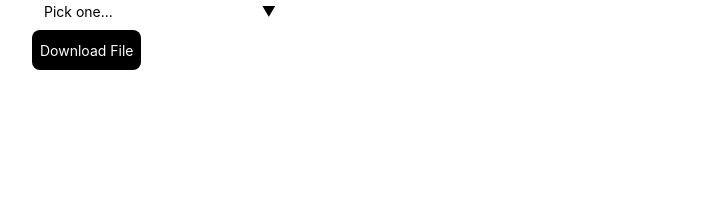
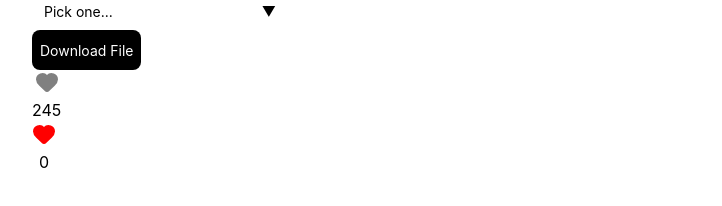
Before and after one commit to omkarwarik02/stark, a React (Vite) app: page / in a window 1280 px wide. Shown: the part 264-470 px from the top of the page, without its empty margins (278-1000 px from the left). Built offline with nearby package versions, Linux system fonts and the light colour scheme.

Commit message:
Added Like  button and password strenth validation

```diff
--- a/package.json
+++ b/package.json
@@ -1,6 +1,6 @@
 {
   "name": "@omkarwarik1204/stark",
-  "version": "1.0.1",
+  "version": "1.1.1",
   "description": "Minimalist React component library",
   "type": "module",
   "files": [
@@ -45,5 +45,8 @@
     "typescript": "~6.0.2",
     "typescript-eslint": "^8.59.2",
     "vite": "^7.3.5"
+  },
+  "dependencies": {
+    "lucide-react": "^1.26.0"
   }
 }
--- a/src/App.tsx
+++ b/src/App.tsx
@@ -2,7 +2,7 @@ import DropdownMenu from './DropdownMenu/DropdownMenu'
 import DynamicIslandNavbar from './DynamicIslandNavbar/DynamicIslandNavbar'
 import FileDownloadButton from './FileDownloadButton/FileDownloadButton'
 import { FAQAccordion } from './index'
-
+import LikeButton from './LikeButton/LikeButton'
 
 function App() {
   return (
@@ -22,6 +22,8 @@ function App() {
         href="/sample_text.pdf"
         download="sample_text.pdf"
       />
+       <LikeButton initialCount={245} initialIsLiked={false} />
+       <LikeButton initialCount={0} initialIsLiked={true} />
     </div>
   )
 }
--- /dev/null
+++ b/src/LikeButton/LikeButton.tsx
@@ -0,0 +1,37 @@
+import { useState } from "react";
+import { Heart } from "lucide-react";
+
+interface LikeButtonProps {
+  initialCount: number;
+  initialIsLiked: boolean;
+}
+
+export default function LikeButton({
+  initialCount,
+  initialIsLiked,
+}: LikeButtonProps) {
+  const [isLiked, setIsLiked] = useState(initialIsLiked);
+  const [count, setCount] = useState<number>(initialCount);
+
+  const toggleLike = (): void => {
+    if (!isLiked) {
+      setIsLiked(true);
+      setCount(count + 1);
+    } else {
+      setIsLiked(false);
+      setCount(count - 1);
+    }
+  };
+  return (
+    <>
+      <button onClick={toggleLike} className="flex flex-col items-center gap-1">
+        <Heart
+          size={24}
+          color={isLiked ? "red" : "gray"}
+          fill={isLiked ? "red" : "gray"}
+        ></Heart>
+        <span>{count}</span>
+      </button>
+    </>
+  );
+}
--- /dev/null
+++ b/src/PasswordStrength/PasswordStrength.tsx
@@ -0,0 +1,41 @@
+import { useState } from "react";
+
+
+export default function PasswordStrength(){
+
+    const [password,setPassword] = useState("");
+
+    const hasMinlength = password.length >= 8;
+    const hasUppercase = /[A-Z]/.test(password);
+    const hasNumber = /[0-9]/.test(password);
+    const hasSymbol = /[!@#$%^&*]/.test(password);
+
+    const score = Number (hasMinlength) + Number(hasUppercase) + Number(hasNumber) + Number(hasSymbol) ;
+
+    let strength;
+    if(score < 2){
+        strength = "Weak";
+    } else if(score <= 3){
+        strength = "Medium";
+    }else{
+        strength = "Strong";
+    }
+
+    return (
+        <div>
+        <input
+        type="password"
+        value={password}
+        onChange={(e)=>setPassword(e.target.value)}
+        />
+        <p>Password is {strength}</p>
+        </div>
+    )
+
+
+
+
+
+
+
+}
--- a/types/index.d.ts
+++ b/types/index.d.ts
@@ -49,3 +49,9 @@ interface FileDownloadButtonProps {
     className?:string;
 }
 export declare function FileDownloadButton(props:FileDownloadButtonProps):ReactNode
+
+interface LikeButtonProps {
+    initialCount : number;
+    initialIsLiked : boolean;
+}
+export declare function LikeButton(props:LikeButtonProps):ReactNode
```
Also changed, not shown: 2 other files (tests, documents, lock files or other folders).
